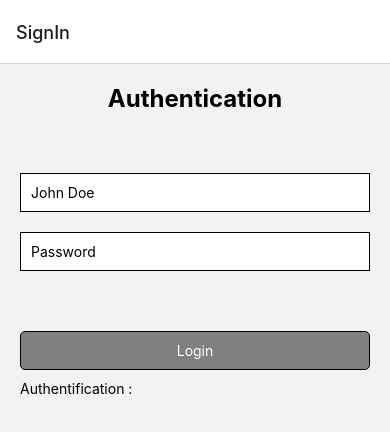
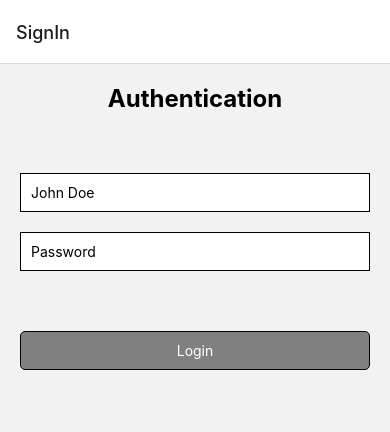
Before and after one commit to Nathan1607/AppMobileMovies, a React Native app: screen /Auth in a window 390 px wide. Shown: the top 432 px of the page. Built offline with nearby package versions, Linux system fonts and the light colour scheme.

Commit message:
Clean file Auth.tsx

```diff
--- a/src/screens/Auth.tsx
+++ b/src/screens/Auth.tsx
@@ -28,7 +28,6 @@ export default ({navigation}: any) => {
                 <TouchableOpacity style={styles.button} onPress={handleLogin}>
                     <Text style={styles.textButton}>Login</Text>
                 </TouchableOpacity>
-                <Text>Authentification : {isAuthenticated}</Text>
             </View>
         </SafeAreaView>
     )
```
